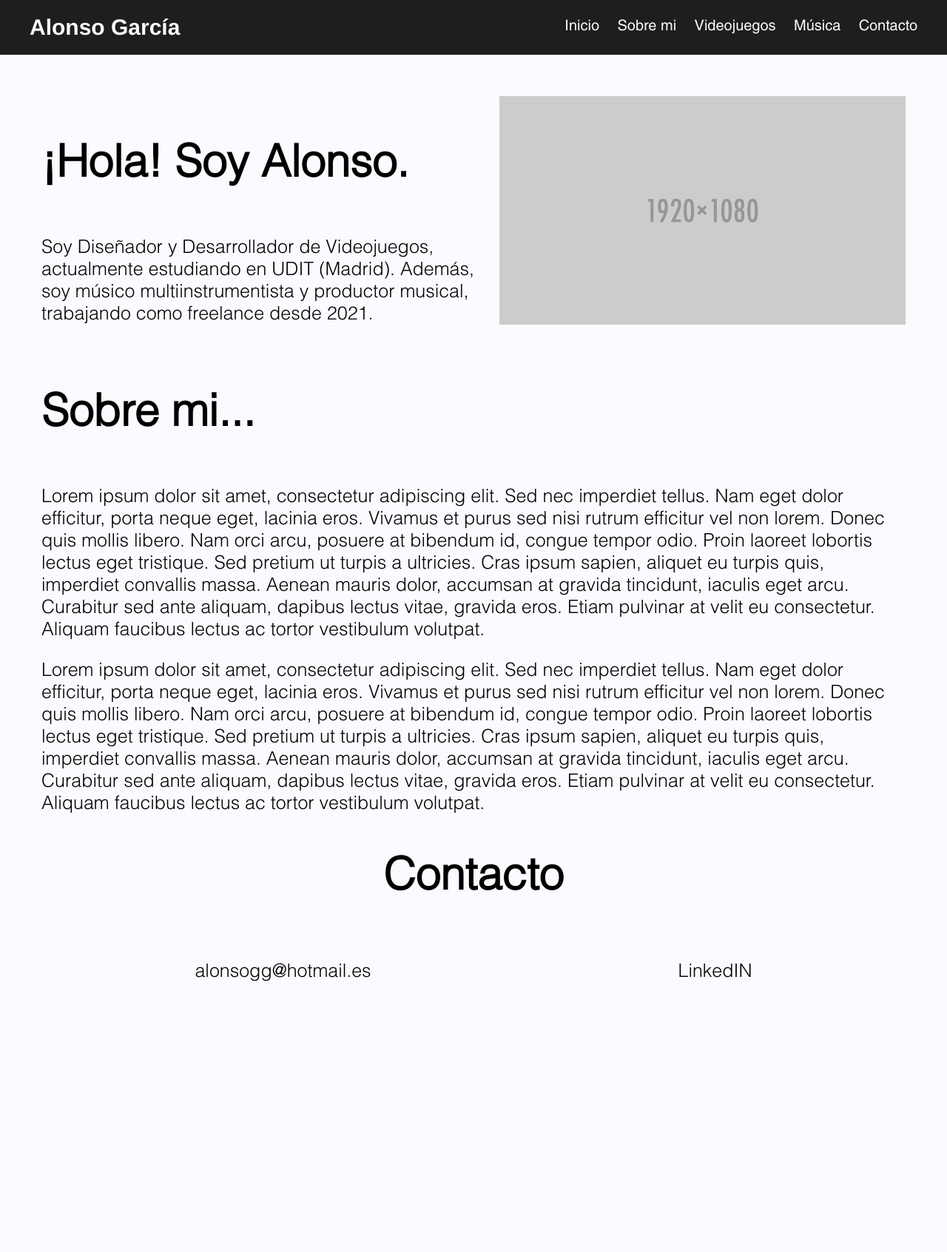
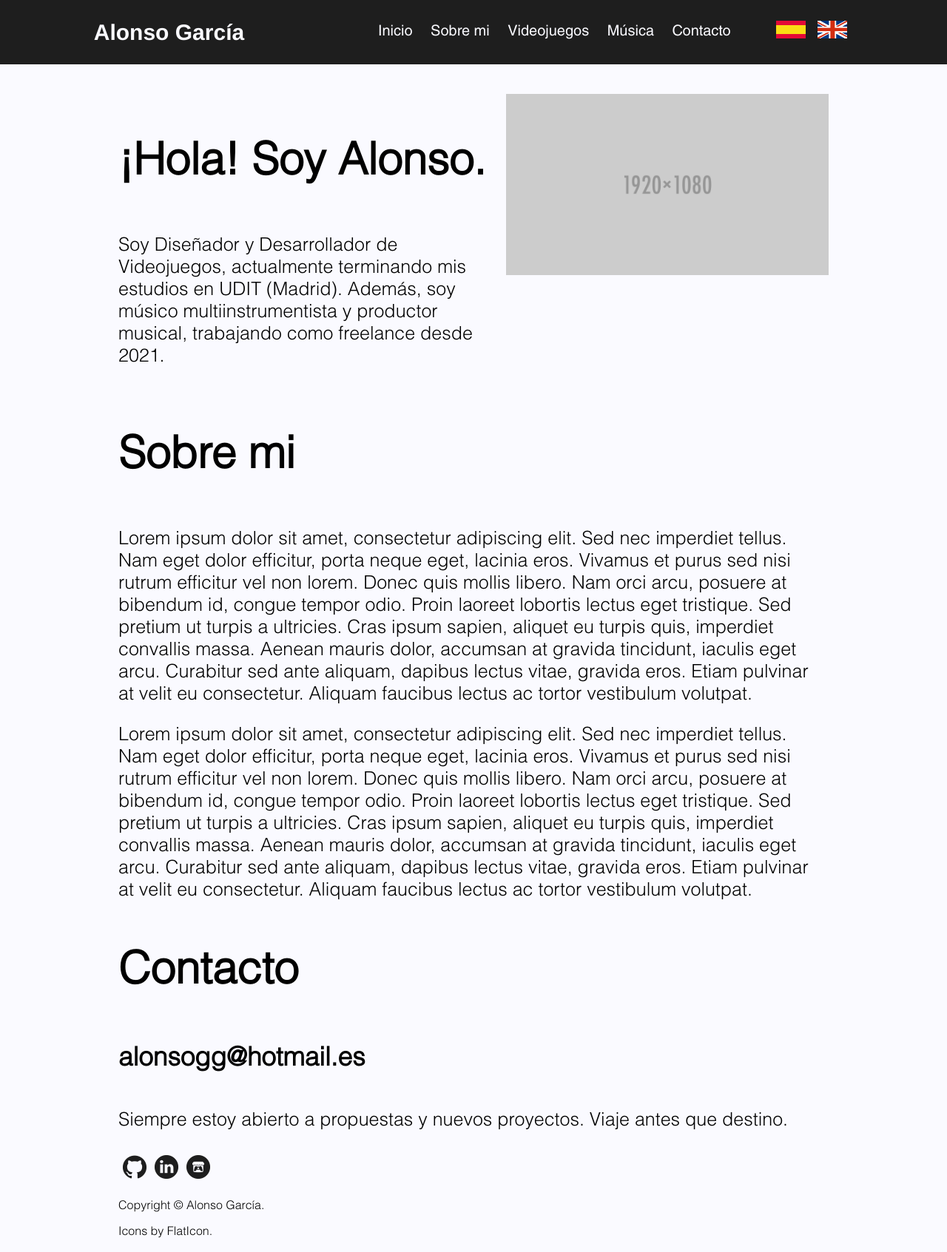
Before and after one commit to alogarci/alogarci.github.io, a plain HTML site: page mainpage.html in a window 1280 px wide. Shown: the whole page at 74% size. Before the commit the page ends 1412 px from the top, so only its background shows below. Drawn offline with Linux system fonts and the light colour scheme.

Commit message:
3 septiembre final

```diff
--- a/css/styles.css
+++ b/css/styles.css
@@ -26,6 +26,10 @@ h3 {
     font-size: 40px;
 }
 
+h4{
+    font-size:35px;
+}
+
 p {
     font-size: 25px;
 }
@@ -50,10 +54,10 @@ header {
 }
 
 .navbar {
-    max-width: 1200px;
-    margin: auto;
+    margin-left: 10vh;
+    margin-right: 10vh;
     display: flex;
-    justify-content: space-between;
+    justify-content: space-around;
     align-items: center;
 }
 
@@ -74,14 +78,35 @@ header {
     color: #FAFAFF;
     font-size: 20px;
     transition: color 0.3s;
+    transition: font-size 0.3s;
 }
 
 .menu a:hover {
+    font-size: 25px;
     color: #FF6150;
 }
 
+.idiomas {
+    display: flex;
+    flex-direction: row;
+}
+
+.flag img {
+    margin: 1vh;
+    width: 5vh;
+    height: 3vh;
+    transition: transform 0.3s ease;
+}
+
+.flag img:hover {
+    transform: scale(1.2);
+    cursor: pointer;
+}
+
 .main {
-    margin: 7vh;
+    margin-top: 5vh;
+    margin-left: 20vh;
+    margin-right: 20vh;
 }
 
 #Introduccion {
@@ -92,14 +117,14 @@ header {
 }
 
 .proyecto-games {
-    margin-left: 40vh;
-    margin-right: 40vh;
+    margin-left: 20vh;
+    margin-right: 20vh;
     display: flex;
     flex direction: row;
     align-items: center;
 }
 
-.multimedia-proyecto-games{
+.multimedia-proyecto-games {
     transition: transform 0.3s ease;
 }
 
@@ -142,7 +167,8 @@ header {
     display: flex;
     flex-direction: column;
     align-items: center;
-    justify-content: center;
+    justify-content: space-around;
+    text-align: center;
     position: absolute;
     top: 0;
     left: 0;
@@ -161,9 +187,22 @@ header {
     opacity: 1;
 }
 
-.contact-elements{
+.footer-text {
+    font-size: 16px;
+}
+
+#icons {
     display: flex;
     flex-direction: row;
-    align-items: center;
-    justify-content: space-around;
 }
+
+.icon {
+    margin: 0.7vh;
+    width: 4vh;
+    transition: transform 0.3s ease;
+}
+
+.icon:hover {
+    transform: scale(1.1);
+    cursor: pointer;
+}
--- a/mainpage.html
+++ b/mainpage.html
@@ -14,6 +14,8 @@
             <div class="logo">
                 <a href="mainpage.html">Alonso García</a>
             </div>
+            <div></div>
+            <div></div>
             <ul class="menu">
                 <li><a href="mainpage.html">Inicio</a></li>
                 <li><a href="#sobre-mi-header">Sobre mi</a></li>
@@ -21,6 +23,14 @@
                 <li><a href="music.html">Música</a></li>
                 <li><a href="#contacto-header">Contacto</a></li>
             </ul>
+            <div class="idiomas">
+                <div class="flag" id="spanish">
+                    <img src="media/img/spanish.png" alt="Spanish">
+                </div>
+                <div class="flag" id="english">
+                    <img src="media/img/english.png" alt="English">
+                </div>
+            </div>
         </nav>
     </header>
     <main>
@@ -28,25 +38,44 @@
             <section id="Introduccion">
                 <div>
                     <h1>¡Hola! Soy Alonso.</h1>
-                    <p id="intro-text">Soy Diseñador y Desarrollador de Videojuegos, actualmente estudiando en UDIT (Madrid). Además, soy músico multiinstrumentista y productor musical, trabajando como freelance desde 2021.</p>
+                    <p id="intro-text">Soy Diseñador y Desarrollador de Videojuegos, actualmente terminando mis estudios en UDIT (Madrid). Además, soy músico multiinstrumentista y productor musical, trabajando como freelance desde 2021.</p>
                 </div>
                 <div>
                     <img src="media/img/placeholder1080.png" width=100%>
                 </div>
 
             </section>
-            <section id="SobreMi">
-                <h1 id="sobre-mi-header">Sobre mi...</h1>
+            <section id="sobremi">
+                <h1 id="sobre-mi-header">Sobre mi</h1>
                 <p class="text">Lorem ipsum dolor sit amet, consectetur adipiscing elit. Sed nec imperdiet tellus. Nam eget dolor efficitur, porta neque eget, lacinia eros. Vivamus et purus sed nisi rutrum efficitur vel non lorem. Donec quis mollis libero. Nam orci arcu, posuere at bibendum id, congue tempor odio. Proin laoreet lobortis lectus eget tristique. Sed pretium ut turpis a ultricies. Cras ipsum sapien, aliquet eu turpis quis, imperdiet convallis massa. Aenean mauris dolor, accumsan at gravida tincidunt, iaculis eget arcu. Curabitur sed ante aliquam, dapibus lectus vitae, gravida eros. Etiam pulvinar at velit eu consectetur. Aliquam faucibus lectus ac tortor vestibulum volutpat.</p>
                 <p class="text">Lorem ipsum dolor sit amet, consectetur adipiscing elit. Sed nec imperdiet tellus. Nam eget dolor efficitur, porta neque eget, lacinia eros. Vivamus et purus sed nisi rutrum efficitur vel non lorem. Donec quis mollis libero. Nam orci arcu, posuere at bibendum id, congue tempor odio. Proin laoreet lobortis lectus eget tristique. Sed pretium ut turpis a ultricies. Cras ipsum sapien, aliquet eu turpis quis, imperdiet convallis massa. Aenean mauris dolor, accumsan at gravida tincidunt, iaculis eget arcu. Curabitur sed ante aliquam, dapibus lectus vitae, gravida eros. Etiam pulvinar at velit eu consectetur. Aliquam faucibus lectus ac tortor vestibulum volutpat.</p>
             </section>
             <section id="Contacto">
-                <h2 id="contacto-header">Contacto</h2>
+                <h1 id="contacto-header">Contacto</h1>
                 <div class="contact-elements">
-                    <p>alonsogg@hotmail.es</p>
-                    <p>LinkedIN</p>
+                    <div>
+                        <h4>alonsogg@hotmail.es</h4>
+                        <p>Siempre estoy abierto a propuestas y nuevos proyectos. Viaje antes que destino.</p>
+                    </div>
+                    <div id="icons">
+                        <div>
+                            <img class="icon" src="media/icons/github.png" alt="github">
+                        </div>
+                        <div>
+                            <img class="icon" src="media/icons/linkedin.png" alt="linkedin">
+                        </div>
+                        <div>
+                            <img class="icon" src="media/icons/itchio.png" alt="itchio">
+                        </div>
+                    </div>
                 </div>
+            </section>
+            <section id="footer">
+                <p class="footer-text">Copyright © Alonso García.</p>
+                <p class="footer-text">Icons by FlatIcon.</p>
             </section>
         </section>
     </main>
-</body></html>
+</body>
+
+</html>
```
Also changed, not shown: games.html (+14 -4 lines), music.html (+40 -22 lines), media/icons/github.png (added), media/icons/itchio.png (added), media/icons/linkedin.png (added), media/img/english.png (added), media/img/linkedin-logo.webp (deleted), media/img/spanish.png (added).
